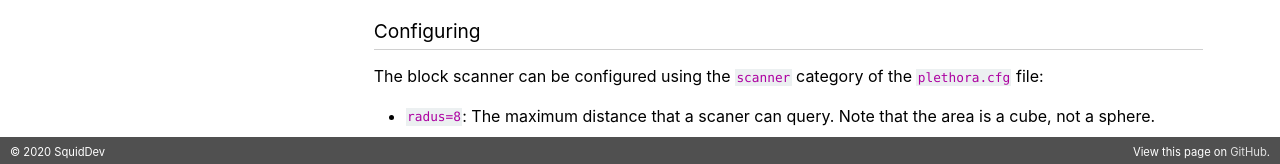
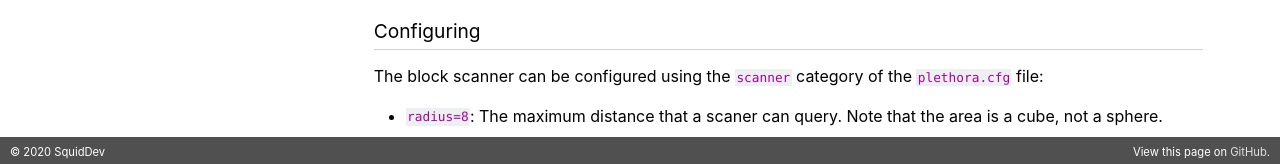
Before and after one commit to SquidDev-CC/plethora, a Jekyll site: the page built from items/module-scanner.md, in a window 1280 px wide. Shown: the part 1372-1536 px from the top of the page. Built offline with Jekyll 4.4.1, drawn with Linux system fonts in a browser that asks for light colours.

Commit message:
Fix Typo

```diff
--- a/items/module-scanner.md
+++ b/items/module-scanner.md
@@ -61,4 +61,4 @@ use, but looks kinda pretty.
 ### Configuring
 The block scanner can be configured using the `scanner` category of the `plethora.cfg` file:
 
- - `radus=8`: The maximum distance that a scaner can query. Note that the area is a cube, not a sphere.
+ - `radius=8`: The maximum distance that a scaner can query. Note that the area is a cube, not a sphere.
```
